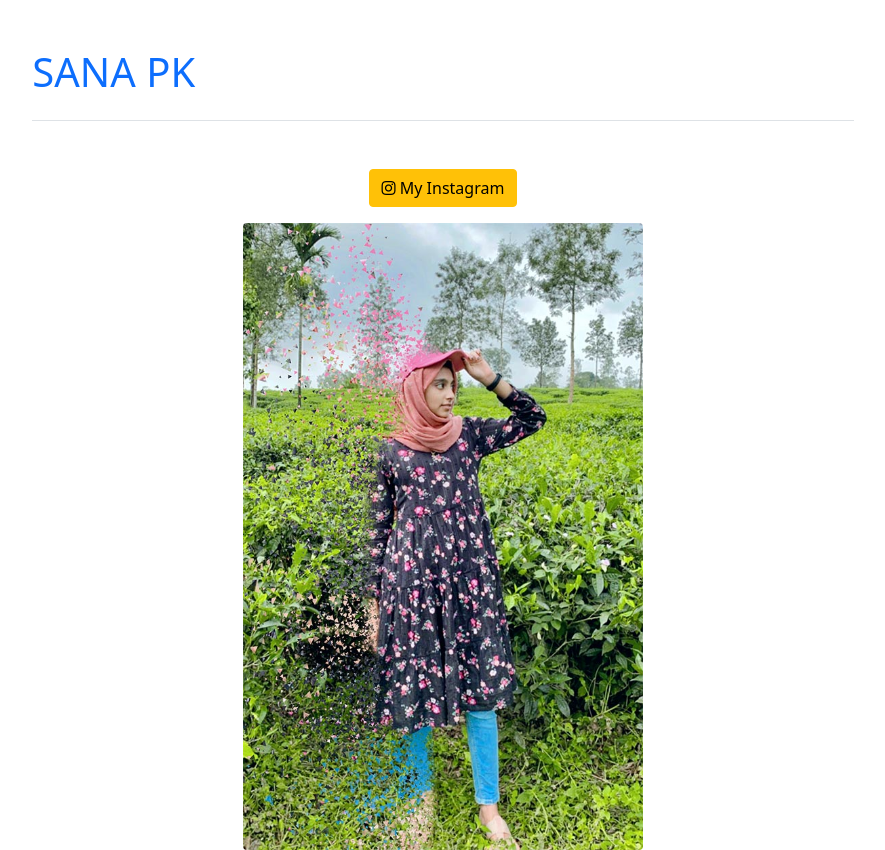
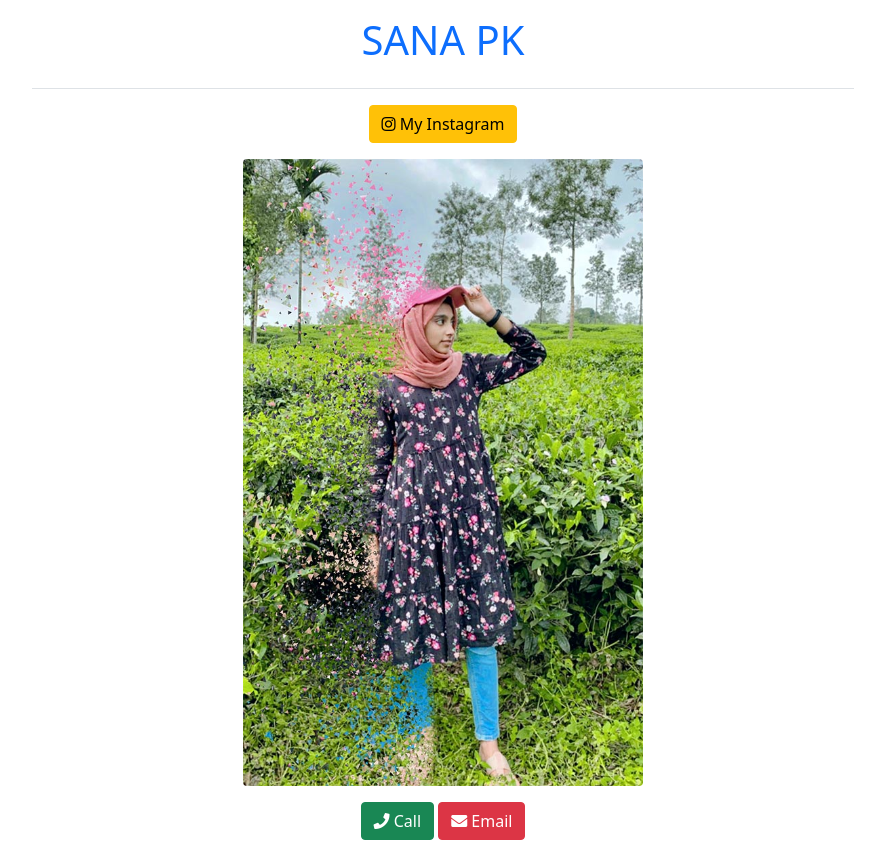
Before and after one commit to imbazim/SanaPk, a plain HTML site: page index.html in a window 1280 px wide. Shown: the top 850 px of the page, without its empty margins (197-1082 px from the left). Drawn offline with Linux system fonts and the light colour scheme.

Commit message:
Update index.html

```diff
--- a/index.html
+++ b/index.html
@@ -11,8 +11,8 @@
         <link href="css/bz.css" rel="stylesheet">
     </head>
     <body>
-        <div class="col-lg-8 mx-auto p-3 py-md-5">
-            <header class="d-flex align-items-center pb-3 mb-5 border-bottom">
+        <div class="col-lg-8 mx-auto p-3 py-md-3">
+            <header class="d-block align-items-center pb-3 mb-3 border-bottom">
               <!-- <a href="/" class="d-flex align-items-center text-dark text-decoration-none">
                 <svg xmlns="http://www.w3.org/2000/svg" width="40" height="32" class="me-2" viewBox="0 0 118 94" role="img"><title>Bootstrap</title><path fill-rule="evenodd" clip-rule="evenodd" d="M24.509 0c-6.733 0-11.715 5.893-11.492 12.284.214 6.14-.064 14.092-2.066 20.577C8.943 39.365 5.547 43.485 0 44.014v5.972c5.547.529 8.943 4.649 10.951 11.153 2.002 6.485 2.28 14.437 2.066 20.577C12.794 88.106 17.776 94 24.51 94H93.5c6.733 0 11.714-5.893 11.491-12.284-.214-6.14.064-14.092 2.066-20.577 2.009-6.504 5.396-10.624 10.943-11.153v-5.972c-5.547-.529-8.934-4.649-10.943-11.153-2.002-6.484-2.28-14.437-2.066-20.577C105.214 5.894 100.233 0 93.5 0H24.508zM80 57.863C80 66.663 73.436 72 62.543 72H44a2 2 0 01-2-2V24a2 2 0 012-2h18.437c9.083 0 15.044 4.92 15.044 12.474 0 5.302-4.01 10.049-9.119 10.88v.277C75.317 46.394 80 51.21 80 57.863zM60.521 28.34H49.948v14.934h8.905c6.884 0 10.68-2.772 10.68-7.727 0-4.643-3.264-7.207-9.012-7.207zM49.948 49.2v16.458H60.91c7.167 0 10.964-2.876 10.964-8.281 0-5.406-3.903-8.178-11.425-8.178H49.948z" fill="currentColor"></path></svg>
                 <span class="fs-4">Sana PK</span>
```
